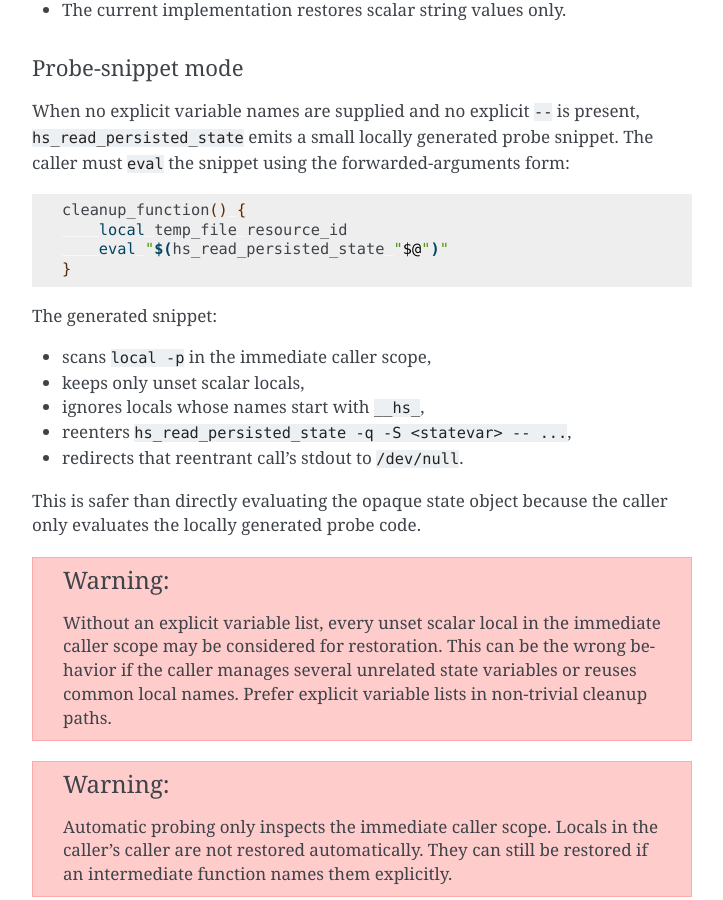
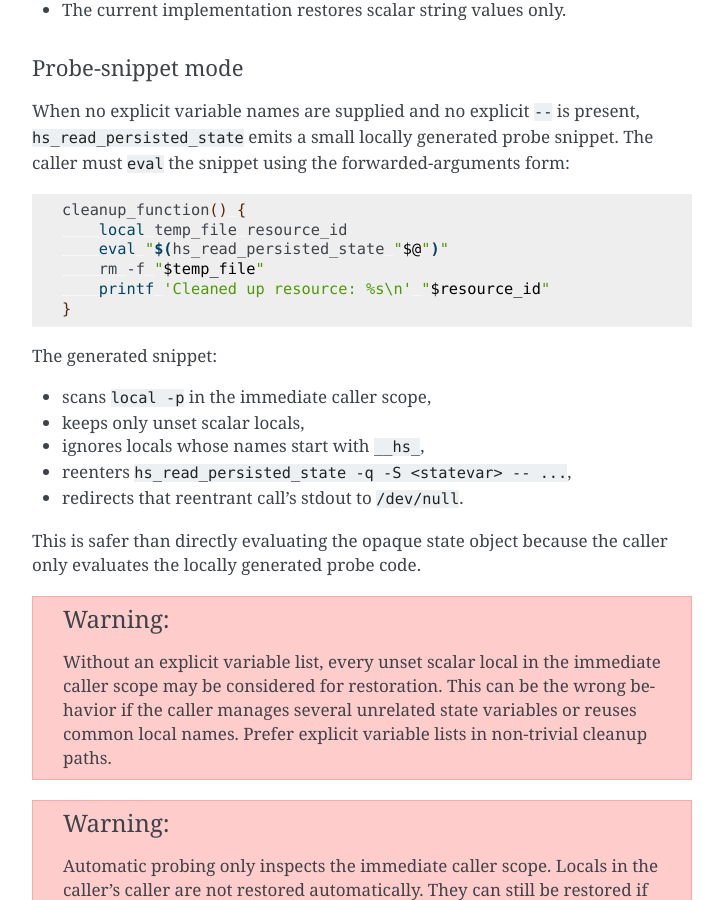
Before and after one commit to CriticalOptimisation/bash-deploy-libs, a Sphinx documentation site: the page built from docs/libraries/handle_state.rst, in a window 1280 px wide and 900 px high, scrolled down 3285 px. Shown: the whole window, without its empty margins (388-1111 px from the left). Built offline with Sphinx 7.4.7, drawn with Linux system fonts in a browser that asks for light colours; pages that are not in the unit, such as notebooks, are missing from menus.

Commit message:
docs(handle_state.rst): show variable usage after eval in probe-snippet example
Co-Authored-By: Claude Sonnet 4.6 <noreply@anthropic.com>

```diff
--- a/docs/libraries/handle_state.rst
+++ b/docs/libraries/handle_state.rst
@@ -160,6 +160,8 @@ caller must ``eval`` the snippet using the forwarded-arguments form:
    cleanup_function() {
        local temp_file resource_id
        eval "$(hs_read_persisted_state "$@")"
+       rm -f "$temp_file"
+       printf 'Cleaned up resource: %s\n' "$resource_id"
    }
 
 The generated snippet:
```
